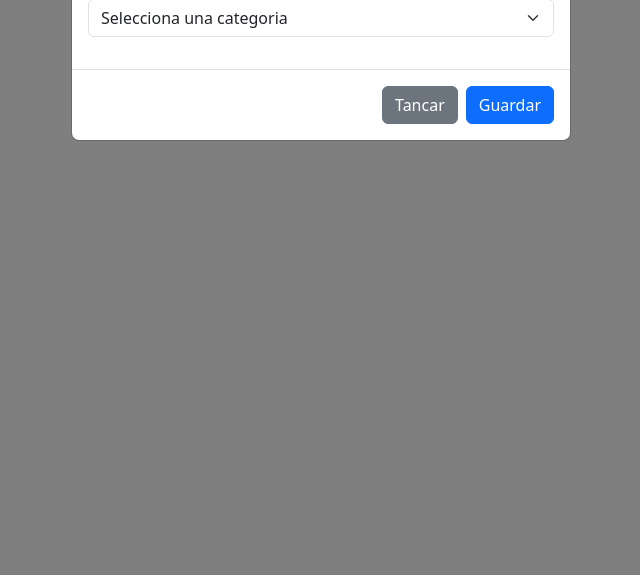
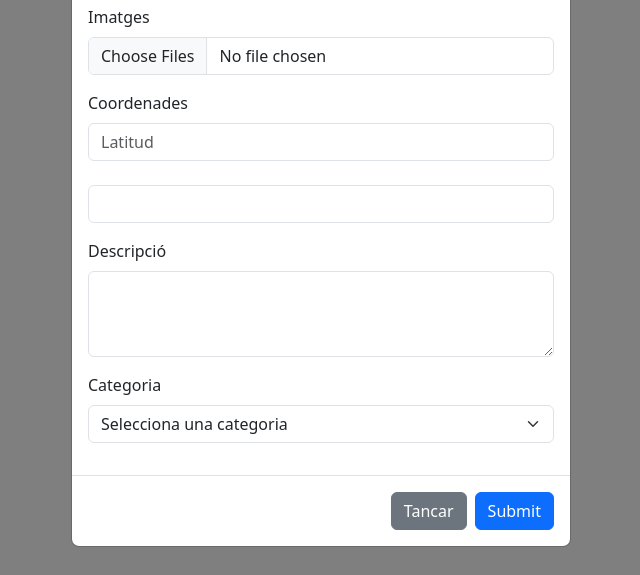
Before and after one commit to Nilsu54/Agenda-Sostenible-Figuerenca, a PHP site: page /adminesdeveniments.php in a window 1280 px wide, after a click on "Nou Esdeveniment". Shown: the part 447-1022 px from the top of the page, without its empty margins (319-959 px from the left). Run offline with PHP 8.4, Linux system fonts and the light colour scheme.

Commit message:
modal para añadir evento en proceso

```diff
--- a/public/index.php
+++ b/public/index.php
@@ -11,6 +11,7 @@ include "../src/models/UserPDO.php";              // Modelo de usuario con PDO
 include "../src/models/Db.php";                   // Clase de conexión a la base de datos
 include "../src/ProjectContainer.php";            // Contenedor específico del proyecto
 include "../src/middleware/adminauth.php";        // Middleware de autenticación de administrador
+include "../src/models/Events.php";
 
 // Instancia los objetos de solicitud, respuesta, contenedor de dependencias y modelo de usuario.
 $request = new \Emeset\Request();
@@ -18,6 +19,7 @@ $response = new \Emeset\Response();
 $container = new ProjectContainer($config);
 $sql = new Db($config);
 $users = new UserPDO($sql->get());
+$events = new Events($sql->get());
 
 // Inicializa la variable de ruta de solicitud (`$r`), verificando si está definida en la solicitud.
 $r = '';
@@ -103,4 +105,8 @@ else if($r=="adminEvents"){
     include "../src/controllers/adminEventsController.php";
     $response=adminauth($request,$response,$container,"adminEventsController");
 }
+else if($r=="addEvent"){
+    include "../src/controllers/newEventController.php";
+    $response=adminauth($request, $response, $container, "newEventController");
+}
 $response ->response();
--- a/src/ProjectContainer.php
+++ b/src/ProjectContainer.php
@@ -6,9 +6,11 @@ class ProjectContainer extends \Emeset\Container {
         $this->sql = new Db($config);
         $this->config = $config;
     }
+
     public function Users(){
         return new UserPDO($this->sql->get());
     }
+
     public function Events(){
         return new Events($this->sql->get());
     }
--- a/src/config.php
+++ b/src/config.php
@@ -2,9 +2,9 @@
 
 $config = [
     "db" => [
-        "name" => "dbweb",
+        "name" => "projecte2",
         "user" => "root",
-        "pass" => "12345",
-        "host" => "mysql",
+        "pass" => "root",
+        "host" => "127.0.0.1",
     ]
 ];
--- /dev/null
+++ b/src/controllers/eventsController.php
@@ -0,0 +1,6 @@
+<?php
+function eventsController($request,$response,$container){
+    $response->setTemplate("esdeveniments.php");
+    return $response;
+}
+?>
--- a/src/views/adminesdeveniments.php
+++ b/src/views/adminesdeveniments.php
@@ -125,33 +125,56 @@
                     <button type="button" class="btn-close" data-bs-dismiss="modal"></button>
                 </div>
                 <div class="modal-body">
-                    <form>
-                        <div class="mb-3">
+                    <form id="nouEsdevenimentForm">
+                    <div class="mb-3">
                             <label class="form-label">Títol</label>
-                            <input type="text" class="form-control" required>
+                            <input type="text" id="eventTitle" name="eventTitle" class="form-control" required>
                         </div>
                         <div class="mb-3">
                             <label class="form-label">Data</label>
-                            <input type="date" class="form-control" required>
+                            <input type="date" id="eventDate" name="eventDate" class="form-control" required>
+                        </div>
+
+                        <div class="mb-3">
+                            <label class="form-label">Hora</label>
+                            <input type="time" id="eventHour" name="eventHour" class="form-control" requiered>
                         </div>
                         <div class="mb-3">
+                            <label class="form-label">Duració de l'esdeventiment</label>
+                            <input type="time" id="eventDuration" name="eventDuration" class="form-control" requiered>
+                        </div>
+
+                        <div class="mb-3">
+                            <label class="form-label">Imatges</label>
+                            <input type="file" id="eventImages" name="eventImages" class="form-control" accept="image/*" multiple requiered>
+                        </div>
+
+                        <div class="mb-3">
+                            <label class="form-label">Coordenades</label>
+                            <input type="number" id="eventLat" name="eventLat" class="form-control" requiered placeholder="Latitud"></br>
+                            <input type="number" id="eventLong" name="eventLong" class="form-control" requiered>
+                        </div>
+
+                        <div class="mb-3">
                             <label class="form-label">Descripció</label>
-                            <textarea class="form-control" rows="3" required></textarea>
+                            <textarea class="form-control" id ="eventDesc" name="evenDesc" rows="3" required></textarea>
                         </div>
+
                         <div class="mb-3">
                             <label class="form-label">Categoria</label>
-                            <select class="form-select" required>
+                            <select class="form-select" id="eventType" name="eventType" required>
                                 <option>Selecciona una categoria</option>
-                                <option>Reciclatge</option>
-                                <option>Energia</option>
-                                <option>Aigua</option>
+                                <option value="interior">Interior</option>
+                                <option value="outside">Aire lliure</option>
+                                <option value="talk">Xerrada</option>
+                                <option value="days">Jornada</option>
                             </select>
                         </div>
                     </form>
                 </div>
                 <div class="modal-footer">
                     <button type="button" class="btn btn-secondary" data-bs-dismiss="modal">Tancar</button>
-                    <button type="button" class="btn btn-primary">Guardar</button>
+                    <input type="submit" id ="saveEvent"class="btn btn-primary">
                 </div>
             </div>
         </div>
@@ -159,5 +182,7 @@
 
     <!-- Bootstrap JS -->
     <script src="https://cdn.jsdelivr.net/npm/bootstrap@5.3.2/dist/js/bootstrap.bundle.min.js"></script>
+    <script src="https://code.jquery.com/jquery-3.6.0.min.js"></script>
+    <script src="/js/perfil.js"></script>
 </body>
 </html>
--- a/src/views/index.php
+++ b/src/views/index.php
@@ -37,7 +37,7 @@
                         <a class="nav-link" href="index.php?r=events">Esdeveniments</a>
                     </li>
                     <!-- $_SESSION["user"]["role"]=="admin" -->
-                    <?php if (isset($_SESSION["user"]) && isset($_SESSION["isAdmin"])){?>
+                    <?php if (isset($_SESSION["user"]) && $_SESSION["user"]["role"]=="admin"){?>
                     <li class="nav-item">
                         <a class="nav-link" href="index.php?r=dashboard">Admin</a>
                     </li>
```
Also changed, not shown: public/js/perfil.js (+41 -27 lines), src/controllers/newEventController.php (added, +33 -0 lines), src/controllers/storeUserController.php (+7 -3 lines), src/models/Events.php (+12 -3 lines), src/views/admin/adminEvents.php (+24 -0 lines), 1 other file.
